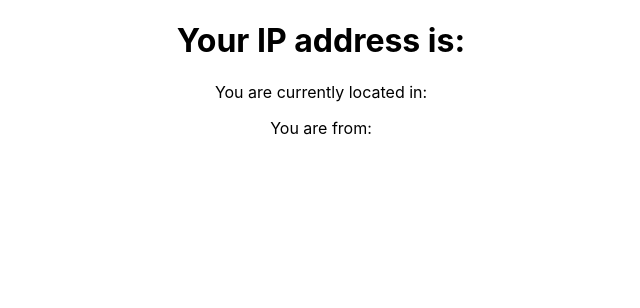
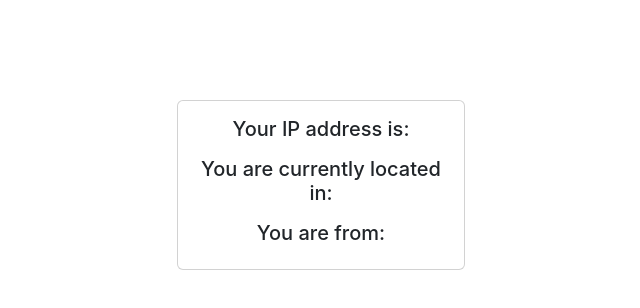
Before and after one commit to Jkumar0208/what_is_my_ip, a React (Create React App) app: page / in a window 1280 px wide. Shown: the top 308 px of the page, without its empty margins (319-959 px from the left). Built offline with nearby package versions, Linux system fonts and the light colour scheme; no server answers.

Commit message:
create a card and send the data to card component via props.

```diff
--- a/public/index.html
+++ b/public/index.html
@@ -1,14 +1,12 @@
 <!DOCTYPE html>
 <html lang="en">
+
 <head>
   <meta charset="utf-8" />
   <link rel="icon" href="%PUBLIC_URL%/favicon.ico" />
   <meta name="viewport" content="width=device-width, initial-scale=1" />
   <meta name="theme-color" content="#000000" />
-    <meta
-      name="description"
-      content="Web site created using create-react-app"
-    />
+  <meta name="description" content="Web site created using create-react-app" />
   <link rel="apple-touch-icon" href="%PUBLIC_URL%/logo192.png" />
   <!--
       manifest.json provides metadata used when your web app is installed on a
@@ -24,8 +22,12 @@
       work correctly both with client-side routing and a non-root public URL.
       Learn how to configure a non-root public URL by running `npm run build`.
     -->
-    <title>React App</title>
+  <title>What is my IP</title>
+  <!--Bootstrap CSS link-->
+  <link href="https://cdn.jsdelivr.net/npm/bootstrap@5.3.0-alpha1/dist/css/bootstrap.min.css" rel="stylesheet"
+    integrity="sha384-GLhlTQ8iRABdZLl6O3oVMWSktQOp6b7In1Zl3/Jr59b6EGGoI1aFkw7cmDA6j6gD" crossorigin="anonymous">
 </head>
+
 <body>
   <noscript>You need to enable JavaScript to run this app.</noscript>
   <div id="root"></div>
@@ -39,5 +41,10 @@
       To begin the development, run `npm start` or `yarn start`.
       To create a production bundle, use `npm run build` or `yarn build`.
     -->
+  <!--Bootstrap Javascript link-->
+  <script src="https://cdn.jsdelivr.net/npm/bootstrap@5.3.0-alpha1/dist/js/bootstrap.bundle.min.js"
+    integrity="sha384-w76AqPfDkMBDXo30jS1Sgez6pr3x5MlQ1ZAGC+nuZB+EYdgRZgiwxhTBTkF7CXvN"
+    crossorigin="anonymous"></script>
 </body>
+
 </html>
--- a/src/App.css
+++ b/src/App.css
@@ -1,38 +1,3 @@
 .App {
   text-align: center;
 }
-
-.App-logo {
-  height: 40vmin;
-  pointer-events: none;
-}
-
-@media (prefers-reduced-motion: no-preference) {
-  .App-logo {
-    animation: App-logo-spin infinite 20s linear;
-  }
-}
-
-.App-header {
-  background-color: #282c34;
-  min-height: 100vh;
-  display: flex;
-  flex-direction: column;
-  align-items: center;
-  justify-content: center;
-  font-size: calc(10px + 2vmin);
-  color: white;
-}
-
-.App-link {
-  color: #61dafb;
-}
-
-@keyframes App-logo-spin {
-  from {
-    transform: rotate(0deg);
-  }
-  to {
-    transform: rotate(360deg);
-  }
-}
--- a/src/App.js
+++ b/src/App.js
@@ -1,6 +1,7 @@
-import { Fragment, useEffect, useState } from 'react';
+import { useEffect, useState } from 'react';
 import axios from 'axios';
-import './App.css';
+import "./styles.css";
+import Card from "./Card.js";
 
 function App() {
 
@@ -27,14 +28,9 @@ function App() {
 
 
   return (
-    <div className="App">
+    <div className="center">
 
-      <Fragment>
-        <h1>Your IP address is: {location.ip}</h1>
-        <p>You are currently located in: {location.region} </p>
-        <p>You are from: {location.country}</p>
-      </Fragment>
-
+      <Card ipAddress={location.ip} country={location.country} region={location.region} />
 
     </div>
   );
--- /dev/null
+++ b/src/Card.js
@@ -0,0 +1,20 @@
+
+
+function Card(props) {
+    return (
+        <div>
+            <div className="card text-center mb-3" style={{ width: "18rem" }}>
+                <div className="card-body">
+                    <h5 className="card-title">Your IP address is:</h5>
+                    <p className="card-text">{props.ipAddress}</p>
+                    <h5 className="card-title">You are currently located in:</h5>
+                    <p className="card-text">{props.region}</p>
+                    <h5 className="card-title">You are from:</h5>
+                    <p className="card-text">{props.country}</p>
+                </div>
+            </div>
+        </div>
+    );
+}
+
+export default Card;
--- /dev/null
+++ b/src/styles.css
@@ -0,0 +1,5 @@
+.center {
+    display: flex;
+    justify-content: center;
+    margin-top: 100px;
+}
```
Lines whose indentation alone changed are shown as unchanged.
